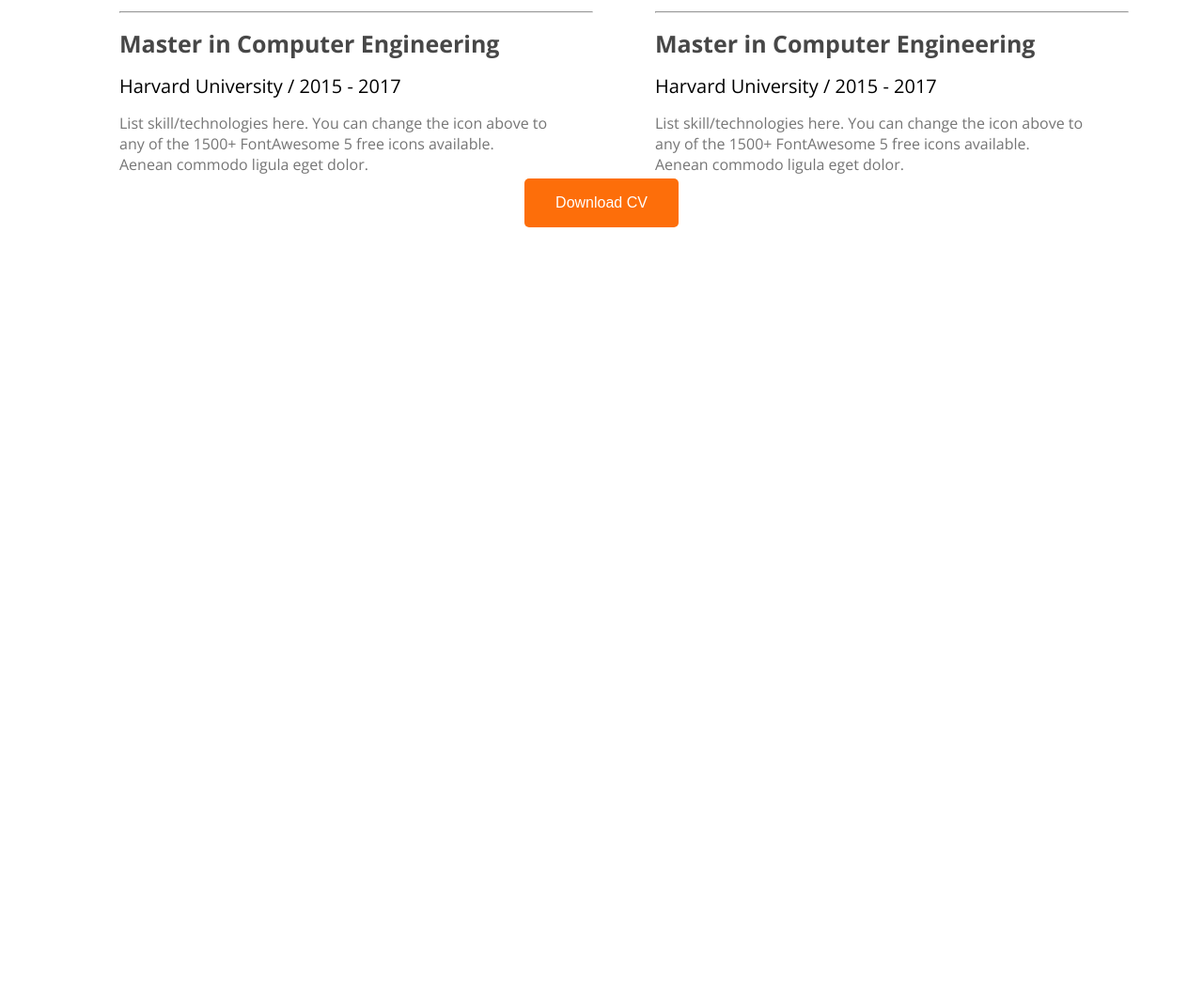
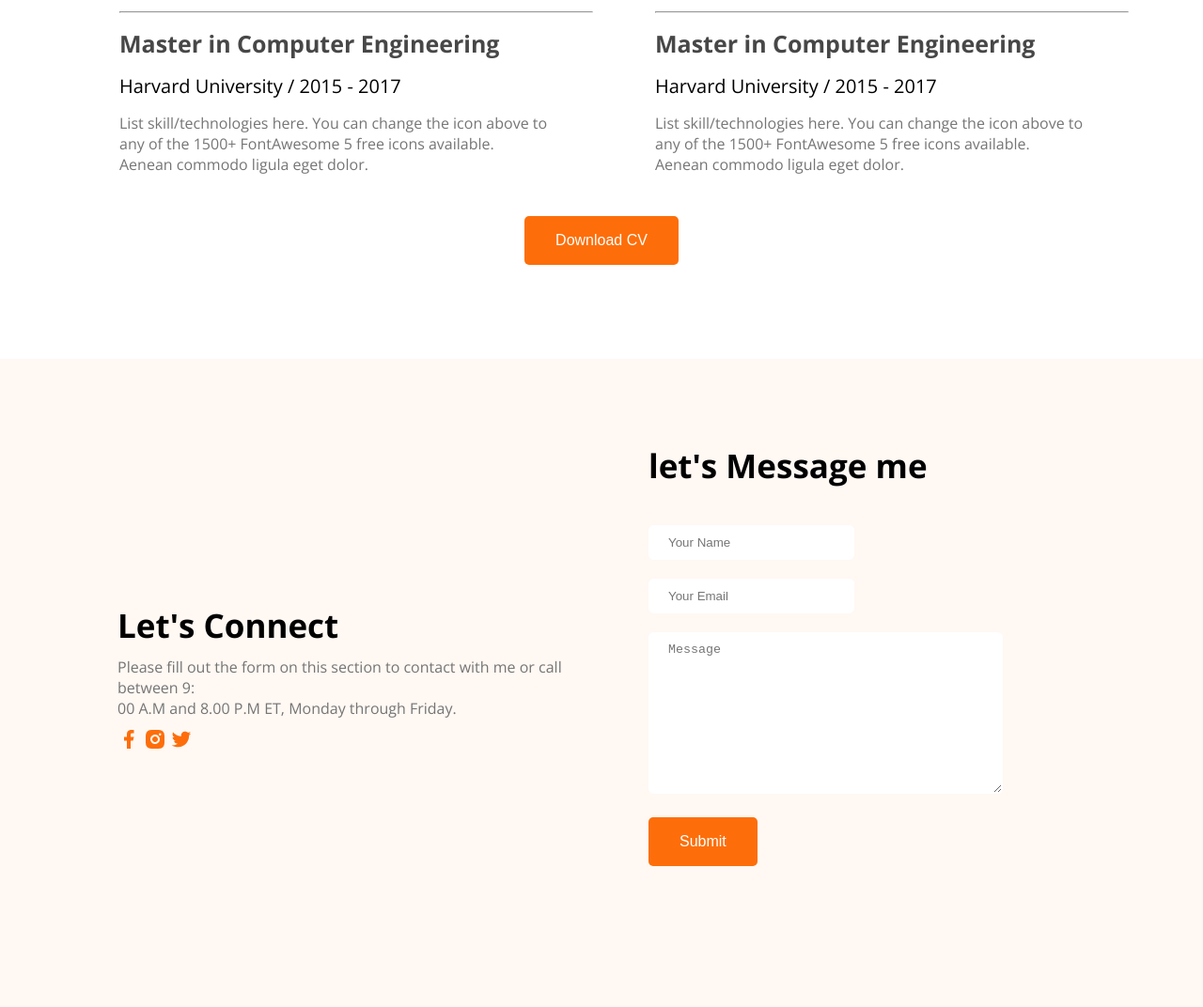
Before and after one commit to ayesha-siddika110/first-fig-web, a plain HTML site: page index.html in a window 1280 px wide. Shown: the part 2922-3994 px from the top of the page at 94% size. Before the commit the page ends 3164 px from the top, so only its background shows below. Drawn offline with nearby package versions, Linux system fonts and the light colour scheme.

Commit message:
project done

```diff
--- a/css/style.css
+++ b/css/style.css
@@ -262,4 +262,58 @@ hr{
 .resume-cv{
     display: block;
     margin: auto;
+    margin-top: 40px;
 }
+
+/* resume end */
+
+
+
+/* footer start */
+
+footer{
+
+    margin-top: 100px;
+    display: flex;
+    height: 690px;
+    background-color:  #FFF8F3;
+}
+.footer1{
+
+    width: 50%;
+
+
+}
+.footer1 h3{
+    margin-top: 250px;
+
+    font-size: 35px;
+}
+
+.footer1 h3, .peragraph, .icone{
+    padding-top: 10px;
+    margin-left: 125px;
+}
+.footer2{
+
+    width: 50%;
+}
+
+.footer2 >h3{
+    margin: 90px auto 30px 50px ;
+    font-size: 35px;
+}
+
+
+/* form */
+
+.form-puron-koro{
+    margin: 10px auto 10px 50px;
+    padding: 10px 20px;
+    border: 1px solid white;
+    background-color: white;
+    border-radius: 5px;
+}
+.footer-button{
+    margin: 10px auto 10px 50px;
+}
--- a/index.html
+++ b/index.html
@@ -179,6 +179,34 @@
 
 
 
+    <!-- footer area -->
+
+    <footer>
+        <div class="footer1">
+            <h3>Let's Connect</h3>
+            <p class="peragraph">Please fill out the form on this section to contact with me or call between 9:<br>00 A.M and 8.00 P.M ET, Monday through Friday.</p>
+            <div class="icone">
+                <img src="images/icons/facebook.png" alt="">
+                <img src="images/icons/insta.png" alt="">
+                <img src="images/icons/twitter.png" alt="">
+            </div>
+
+        </div>
+        <div class="footer2">
+            <h3>let's Message me</h3>
+            <form action="">
+                <input class="form-puron-koro" type="text" placeholder="Your Name"> <br>
+                <input class="form-puron-koro" type="text" placeholder="Your Email"> <br>
+                <textarea class="form-puron-koro" name="" id="" cols="40" rows="10" placeholder="Message"></textarea><br>
+                <button class="btn-primary footer-button">Submit</button>
+            </form>
+        </div>
+
+
+    </footer>
+
+
+
 
 
 
```
